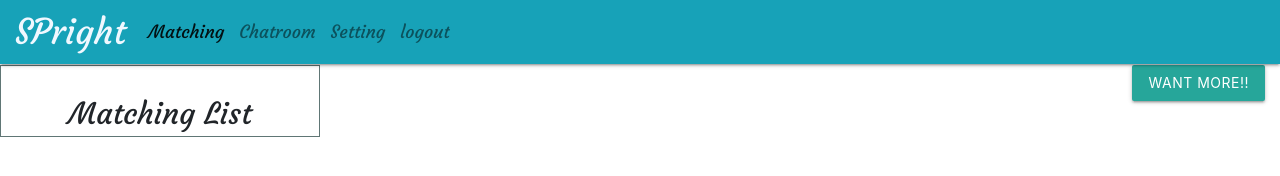
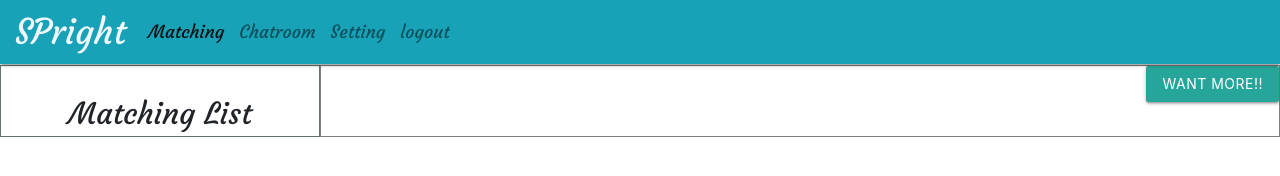
Before and after one commit to OwenLeee/voice-dating-app, a website: page private/matching.html in a window 1280 px wide. Drawn offline with nearby package versions, Linux system fonts and the light colour scheme; no server answers.

Commit message:
updated css

```diff
--- a/private/css/matching.css
+++ b/private/css/matching.css
@@ -24,11 +24,7 @@
 /* total page */
 .pagesContent {
     padding: 64px 0px 0px;
-<<<<<<< HEAD
-    height: 100vh;
-=======
     height:-webkit-fill-available;
->>>>>>> 299de20f79d2645ec1bb2a37822530aa45e316e9
 }
 
 /* matching list */
@@ -82,11 +78,7 @@
 }
 
 .showDetailList {
-<<<<<<< HEAD
-    background-color: whitesmoke;
-=======
     border: solid 1px rgba(0,0,0,0.5);
->>>>>>> 299de20f79d2645ec1bb2a37822530aa45e316e9
     padding: 0px;
 
 }
@@ -131,9 +123,5 @@
 #refresh {
     display: flex;
     justify-content: flex-end;
-<<<<<<< HEAD
     align-items: flex-end;
-=======
-    padding-top: 10px;
->>>>>>> 299de20f79d2645ec1bb2a37822530aa45e316e9
 }
```
